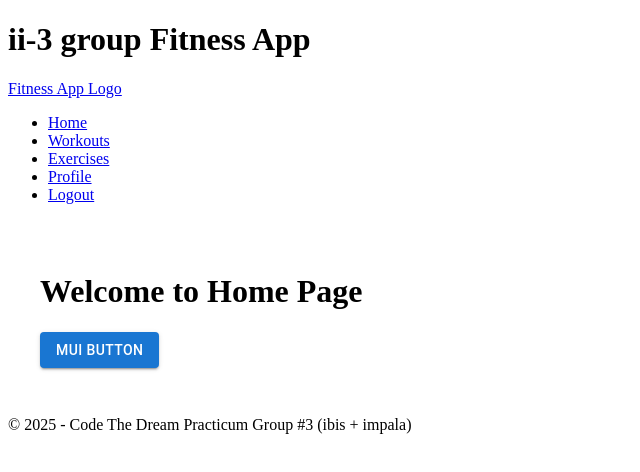
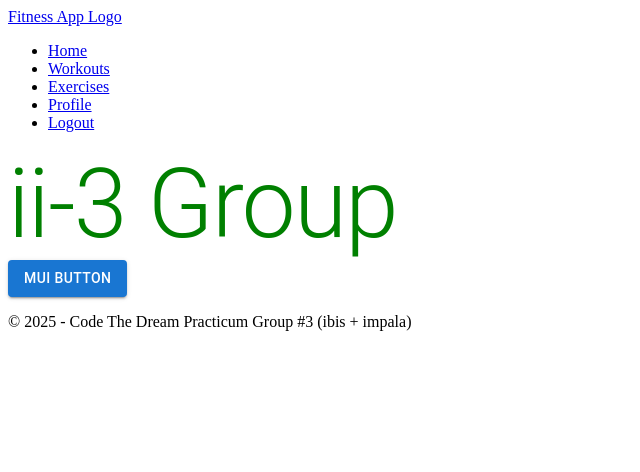
Before and after one commit to Code-the-Dream-School/ii-practicum-team-3-front, a React (Vite) app: page / in a window 1280 px wide. Shown: the top 472 px of the page, without its empty margins (0-640 px from the left). Built offline with nearby package versions, Linux system fonts and the light colour scheme.

Commit message:
MUI theme for h1 is created

```diff
--- a/index.html
+++ b/index.html
@@ -7,7 +7,6 @@
     <title></title>
   </head>
   <body>
-    <h1>ii-3 group Fitness App</h1>
     <div id="root"></div>
     <script type="module" src="/src/main.jsx"></script>
   </body>
--- a/src/pages/Home.jsx
+++ b/src/pages/Home.jsx
@@ -1,13 +1,17 @@
+import { Box, Typography, useTheme } from '@mui/material';
 import Button from '@mui/material/Button';
 
 function Home() {
+
+const theme = useTheme();
+
   return (
-    <div style={{ padding: '2rem' }}>
-      <h1>Welcome to Home Page</h1>
+    <Box>
+      <Typography component="h1" variant="h1" sx={{color:'green'}}>ii-3 Group</Typography>
       <Button variant="contained" color="primary">
         MUI Button
       </Button>
-    </div>
+    </Box>
   );
 }
 
```
Also changed, not shown: src/styles/theme.js (added, +13 -0 lines), 1 other file (tests, documents, lock files or other folders).
